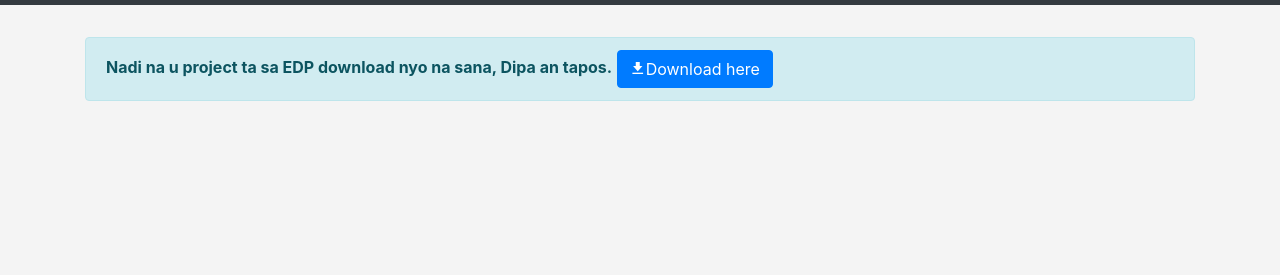
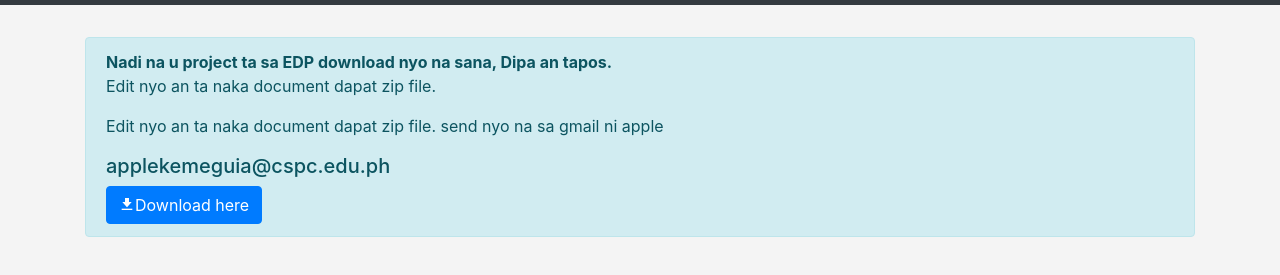
Before and after one commit to silagofficial2019/john082019-lo.github.io, a plain HTML site: page index.html in a window 1280 px wide. Shown: the part 53-328 px from the top of the page. Drawn offline with nearby package versions, Linux system fonts and the light colour scheme.

Commit message:
Update index.html

```diff
--- a/index.html
+++ b/index.html
@@ -28,8 +28,10 @@
 <div class="container">
 	<div class="alert alert-info">
 		<strong>Nadi na u project ta sa EDP download nyo na sana, Dipa an tapos.</strong>
-
-		<a href="download.pdf.pdf" class="btn btn-primary"><i class='bx bxs-download' ></i>Download here</a>
+		<p>Edit nyo an ta naka document dapat zip file. </p>
+		<p>Edit nyo an ta naka document dapat zip file. send nyo na sa gmail ni apple</p>
+		<h5>applekemeguia@cspc.edu.ph</h5>
+		<a href="download.pdf.docx" class="btn btn-primary"><i class='bx bxs-download' ></i>Download here</a>
 	</div>
 </div>
 
```
